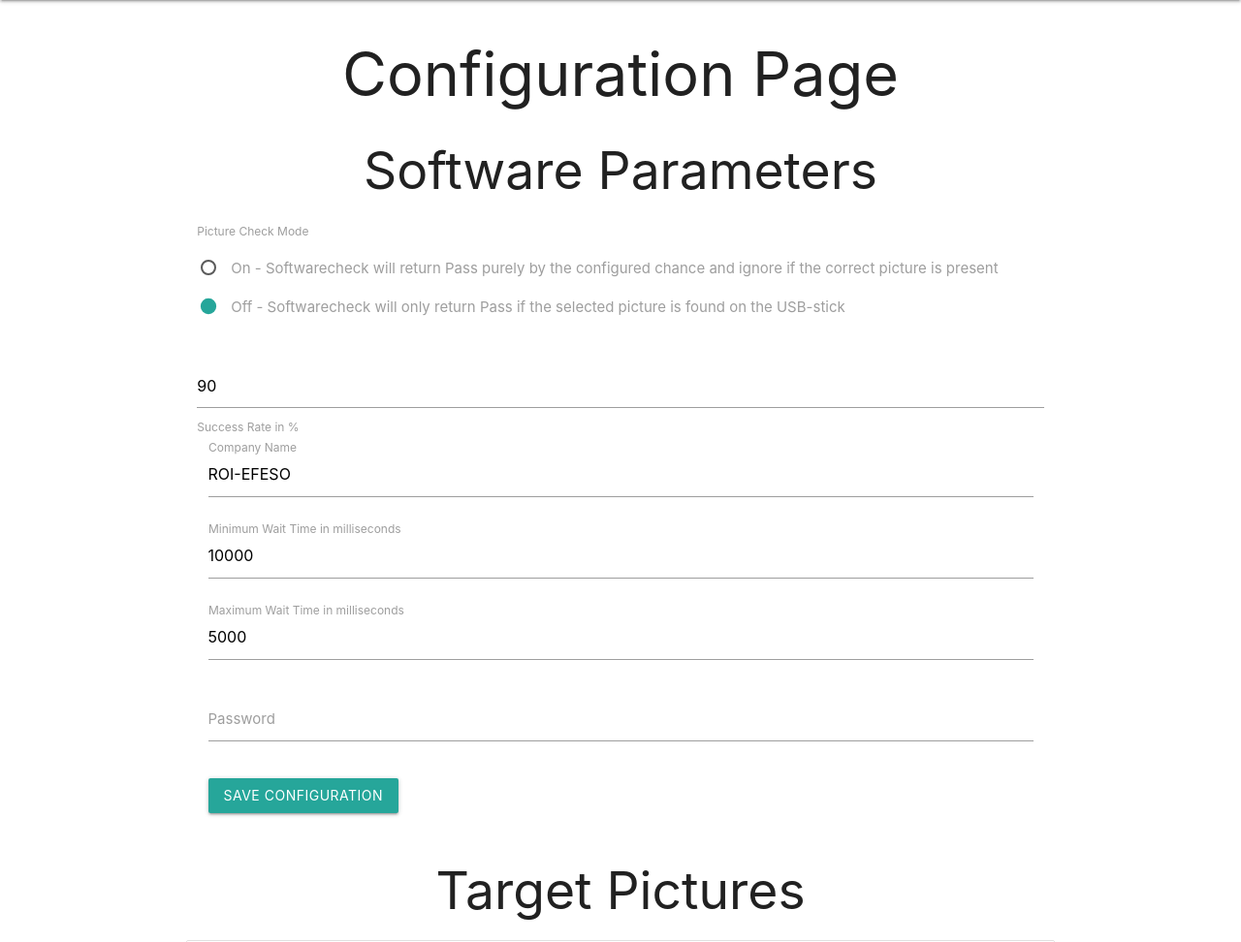
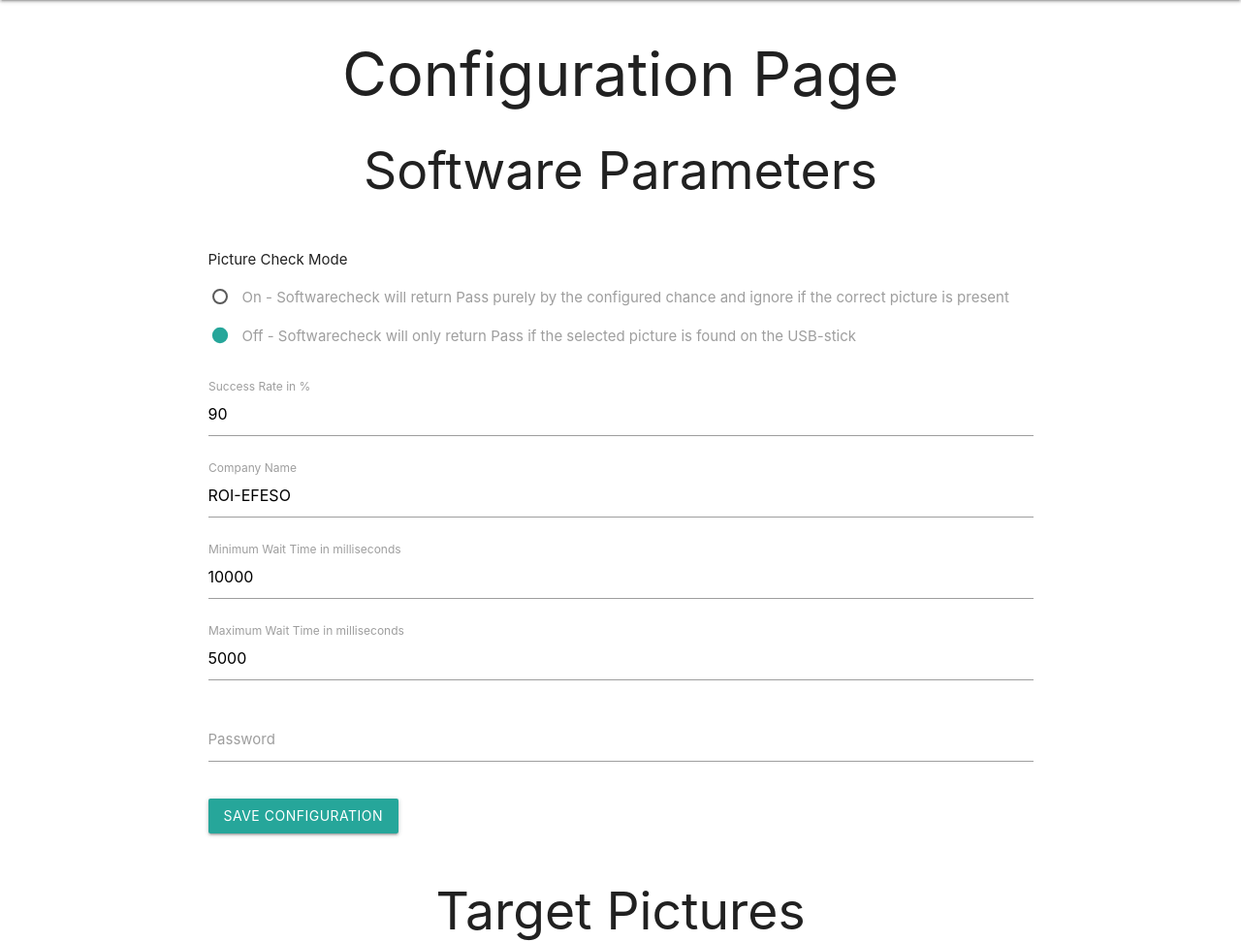
Before and after one commit to jmacenka/quality-tester, a Flask app: page /configure in a window 1280 px wide. Shown: the part 64-1036 px from the top of the page at 97% size. Run offline with Flask 3, Linux system fonts and the light colour scheme.

Commit message:
Fixed layout issue in configuration page

```diff
--- a/src/quality-tester/templates/configure.html
+++ b/src/quality-tester/templates/configure.html
@@ -23,17 +23,9 @@
         <div class="row">
             <h2 class="center-align">Software Parameters</h2>
             <form class="col s12" method="POST">
-
-                <!-- <div class="input-field col s12">
-                    <select name="simulate_pictures">
-                        <option value="True">ON</option>
-                        <option value="False">OFF</option>
-                    </select>
-                    <label for="simulate_pictures">Dummy Simulation, will not actually check pictures but just simulate a test result anyways</label>
-                </div> -->
-                <div name="dummy-simulation">
-                    <label for="dummy-simulation">Picture Check Mode</label>
-                    <p >
+                <div class="input-field col s12">
+                    <p>Picture Check Mode</p>
+                    <p name="dummy-simulation">
                         <label>
                           <input name="simulate_pictures" type="radio" {% if simulate_pictures %}checked{% endif %} value="on"/>
                           <span>On - Softwarecheck will return Pass purely by the configured chance and ignore if the correct picture is present</span>
@@ -45,10 +37,10 @@
                           <span>Off - Softwarecheck will only return Pass if the selected picture is found on the USB-stick</span>
                         </label>
                     </p>
-                    <div class="input-field col s12">
                 </div>
+                <div class="input-field col s12">
+                    <label for="success-rate">Success Rate in %</label>
                     <input id="success-rate" type="number" name="success-rate" value="{{ success_rate }}" required>
-                    <label for="success-rate">Success Rate in %</label>
                 </div>
                 <div class="input-field col s12">
                     <input id="company-name" type="text" name="company-name" value="{{ company_name }}" required>
```
